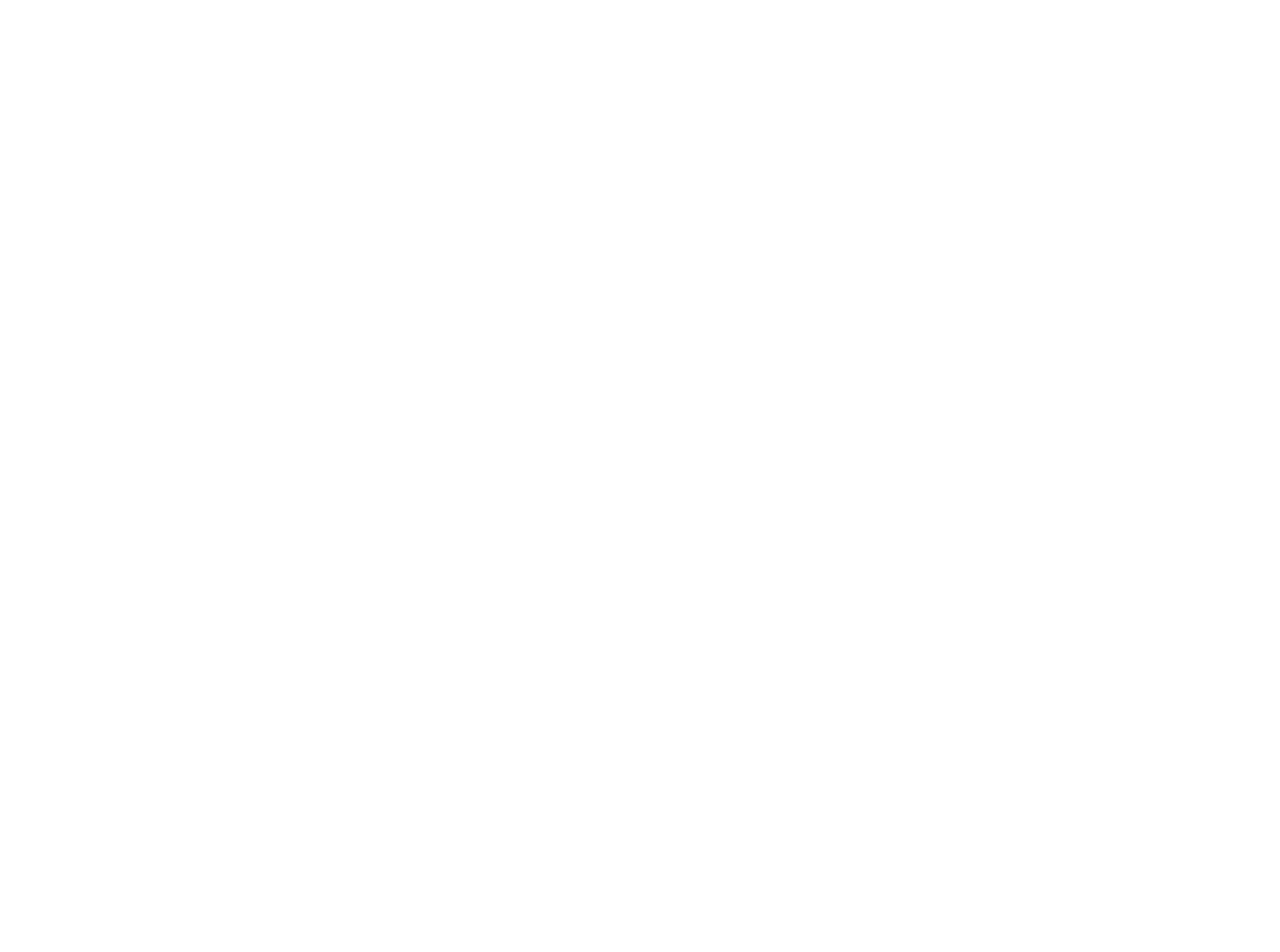
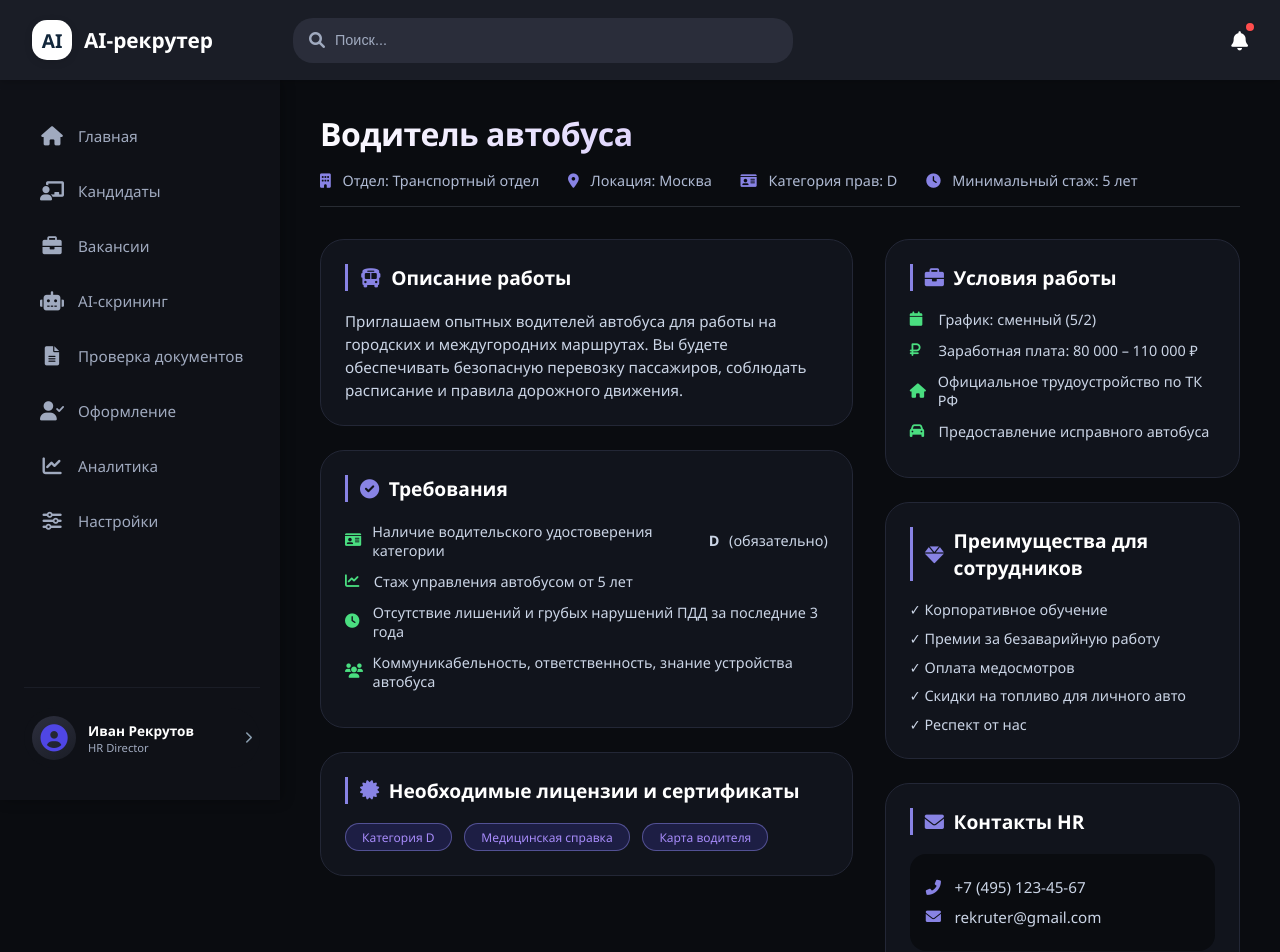
Before and after one commit to CelLecal/AIrecruter, a React (Vite) app in the folder frontend/registration/: page /dashboard/description/1 in a window 1280 px wide. Before the commit this address had no page. Shown: the top 952 px of the page. Before the commit the page ends 800 px from the top, so only its background shows below. Built offline with nearby package versions, Linux system fonts and the light colour scheme.

Commit message:
Описание вакансии

```diff
--- a/frontend/registration/src/App.tsx
+++ b/frontend/registration/src/App.tsx
@@ -5,6 +5,7 @@ import DashboardMain from './components/Dashboard/DashboardMain';
 import Candidates from './components/Candidates/Candidates';
 import CandidatesProfile from './components/Candidates/CandidatesProfile';
 import Vakancies from './components/Vakancies/Vakancies';
+import DescriptionPage from './components/Description/Description';
 
 
 function App() {
@@ -17,6 +18,8 @@ function App() {
                     <Route path="candidates" element={<Candidates />} />
                     <Route path="candidates/:id" element={<CandidatesProfile />} />
                     <Route path="vacancies" element={<Vakancies />} />
+                    <Route path="description/:id" element={<DescriptionPage />} />
+
                 </Route>
             </Routes>
         </BrowserRouter>
--- /dev/null
+++ b/frontend/registration/src/components/Description/Description.module.css
@@ -0,0 +1,198 @@
+.vacancyContainer {
+  width: 100%;
+  color: #ffffff;
+  flex: 1;
+  padding: 32px 40px;
+
+}
+
+
+.vacancyHeader {
+  margin-bottom: 2rem;
+  padding-bottom: 1rem;
+  border-bottom: 1px solid rgba(160, 170, 191, 0.2);
+}
+
+.vacancyHeader h1 {
+  font-size: 2rem;
+  font-weight: 700;
+  margin-bottom: 1rem;
+  letter-spacing: -0.5px;
+  background: linear-gradient(135deg, #fff, #a78bfa);
+  -webkit-background-clip: text;
+  background-clip: text;
+  color: transparent;
+}
+
+.headerMeta {
+  display: flex;
+  flex-wrap: wrap;
+  gap: 1.8rem;
+  font-size: 0.9rem;
+  color: #b0bbd4;
+}
+
+.headerMeta i {
+  margin-right: 0.5rem;
+  color: #8883e4;
+}
+
+.twoColumns {
+  display: flex;
+  gap: 2rem;
+}
+
+.leftColumn {
+  flex: 1.5;
+}
+
+.rightColumn {
+  flex: 1;
+}
+
+.card {
+  background: #11141c;
+  border-radius: 24px;
+  padding: 1.5rem;
+  margin-bottom: 1.5rem;
+  border: 1px solid #232736;
+  transition: all 0.2s ease;
+}
+
+.card:hover {
+  border-color: #4b46b0;
+  box-shadow: 0 8px 20px rgba(0, 0, 0, 0.3);
+}
+
+.card h3 {
+  font-size: 1.2rem;
+  font-weight: 600;
+  margin-bottom: 1.2rem;
+  display: flex;
+  align-items: center;
+  gap: 0.6rem;
+  border-left: 3px solid #8883e4;
+  padding-left: 0.75rem;
+}
+
+.card h3 i {
+  color: #8883e4;
+}
+
+/* Текст описания */
+.card p {
+  font-size: 0.95rem;
+  line-height: 1.5;
+  color: #cbd5e6;
+}
+
+/* Списки требований и условий */
+.requirementsList, .conditionsList {
+  list-style: none;
+  padding-left: 0;
+  margin: 0;
+}
+
+.requirementsList li, .conditionsList li {
+  margin-bottom: 0.75rem;
+  font-size: 0.9rem;
+  color: #cbd5e6;
+  display: flex;
+  align-items: center;
+  gap: 0.6rem;
+}
+
+.requirementsList li i, .conditionsList li i {
+  color: #4ade80;
+  width: 1.2rem;
+}
+
+.licenses {
+  display: flex;
+  flex-wrap: wrap;
+  gap: 0.8rem;
+  margin-top: 0.5rem;
+}
+
+.licenseBadge {
+  background: rgba(79, 70, 229, 0.2);
+  border: 1px solid rgba(136, 131, 228, 0.5);
+  border-radius: 40px;
+  padding: 0.3rem 1rem;
+  font-size: 0.75rem;
+  font-weight: 500;
+  color: #a78bfa;
+}
+
+/* Бонусы */
+.bonusList {
+  display: flex;
+  flex-direction: column;
+  gap: 0.6rem;
+  font-size: 0.9rem;
+  color: #cbd5e6;
+}
+
+/* Контакты */
+.contactInfo {
+  background: #0a0c10;
+  border-radius: 16px;
+  padding: 1rem;
+  margin-bottom: 1.2rem;
+}
+
+.contactInfo p {
+  margin: 0.4rem 0;
+  display: flex;
+  align-items: center;
+  gap: 0.6rem;
+}
+
+.contactInfo i {
+  color: #8883e4;
+  width: 1.2rem;
+}
+
+/* Кнопки */
+.actionButtons {
+  display: flex;
+  gap: 1rem;
+  margin-top: 0.5rem;
+  flex-wrap: wrap;
+}
+
+.actionPrimary {
+  background: linear-gradient(135deg, #4e46e5, #6d28d9);
+  border: none;
+  padding: 0.7rem 1.2rem;
+  border-radius: 14px;
+  color: white;
+  font-weight: 600;
+  font-size: 0.85rem;
+  cursor: pointer;
+  transition: all 0.2s;
+  flex: 1;
+}
+
+.actionPrimary:hover {
+  transform: translateY(-2px);
+  box-shadow: 0 6px 14px rgba(79, 70, 229, 0.4);
+}
+
+.actionSecondary {
+  background: transparent;
+  border: 1px solid #4b5568;
+  padding: 0.7rem 1.2rem;
+  border-radius: 14px;
+  color: #cbd5e6;
+  font-weight: 500;
+  font-size: 0.85rem;
+  cursor: pointer;
+  transition: all 0.2s;
+  flex: 1;
+}
+
+.actionSecondary:hover {
+  background: #1f2937;
+  border-color: #6b7280;
+}
--- /dev/null
+++ b/frontend/registration/src/components/Description/Description.tsx
@@ -0,0 +1,85 @@
+import React from 'react';
+import styles from './Description.module.css';
+
+const DescriptionPage: React.FC = () => {
+    return (
+        <div className={styles.vacancyContainer}>
+            <div className={styles.vacancyHeader}>
+                <h1>Водитель автобуса</h1>
+                <div className={styles.headerMeta}>
+                    <span><i className="fa fa-building"></i> Отдел: Транспортный отдел</span>
+                    <span><i className="fa fa-map-marker-alt"></i> Локация: Москва</span>
+                    <span><i className="fa fa-id-card"></i> Категория прав: D</span>
+                    <span><i className="fa fa-clock"></i> Минимальный стаж: 5 лет</span>
+                </div>
+            </div>
+
+            <div className={styles.twoColumns}>
+                <div className={styles.leftColumn}>
+                    <div className={styles.card}>
+                        <h3><i className="fa fa-bus"></i> Описание работы</h3>
+                        <p>
+                            Приглашаем опытных водителей автобуса для работы на городских и междугородних маршрутах.
+                            Вы будете обеспечивать безопасную перевозку пассажиров, соблюдать расписание и правила дорожного движения.
+                        </p>
+                    </div>
+
+                    <div className={styles.card}>
+                        <h3><i className="fa fa-check-circle"></i> Требования</h3>
+                        <ul className={styles.requirementsList}>
+                            <li><i className="fa fa-id-card"></i> Наличие водительского удостоверения категории <strong>D</strong> (обязательно)</li>
+                            <li><i className="fa fa-chart-line"></i> Стаж управления автобусом от 5 лет</li>
+                            <li><i className="fa fa-clock"></i> Отсутствие лишений и грубых нарушений ПДД за последние 3 года</li>
+                            <li><i className="fa fa-users"></i> Коммуникабельность, ответственность, знание устройства автобуса</li>
+                        </ul>
+                    </div>
+
+                    <div className={styles.card}>
+                        <h3><i className="fa fa-certificate"></i> Необходимые лицензии и сертификаты</h3>
+                        <div className={styles.licenses}>
+                            <div className={styles.licenseBadge}>Категория D</div>
+                            <div className={styles.licenseBadge}>Медицинская справка</div>
+                            <div className={styles.licenseBadge}>Карта водителя</div>
+                        </div>
+                    </div>
+                </div>
+
+                <div className={styles.rightColumn}>
+                    <div className={styles.card}>
+                        <h3><i className="fa fa-briefcase"></i> Условия работы</h3>
+                        <ul className={styles.conditionsList}>
+                            <li><i className="fa fa-calendar"></i> График: сменный (5/2)</li>
+                            <li><i className="fa fa-ruble-sign"></i> Заработная плата: 80 000 – 110 000 ₽</li>
+                            <li><i className="fa fa-home"></i> Официальное трудоустройство по ТК РФ</li>
+                            <li><i className="fa fa-car"></i> Предоставление исправного автобуса </li>
+                        </ul>
+                    </div>
+
+                    <div className={styles.card}>
+                        <h3><i className="fa fa-gem"></i> Преимущества для сотрудников</h3>
+                        <div className={styles.bonusList}>
+                            <span>✓ Корпоративное обучение</span>
+                            <span>✓ Премии за безаварийную работу</span>
+                            <span>✓ Оплата медосмотров</span>
+                            <span>✓ Скидки на топливо для личного авто</span>
+                            <span>✓ Респект от нас</span>
+                        </div>
+                    </div>
+
+                    <div className={styles.card}>
+                        <h3><i className="fa fa-envelope"></i> Контакты HR</h3>
+                        <div className={styles.contactInfo}>
+                            <p><i className="fa fa-phone-alt"></i> +7 (495) 123-45-67</p>
+                            <p><i className="fa fa-envelope"></i> rekruter@gmail.com</p>
+                        </div>
+                        <div className={styles.actionButtons}>
+                            <button className={styles.actionPrimary}>Откликнуться на вакансию</button>
+                        </div>
+                    </div>
+                </div>
+            </div>
+        </div>
+    );
+};
+
+export default DescriptionPage;
--- a/frontend/registration/src/components/Vakancies/Vakancies.tsx
+++ b/frontend/registration/src/components/Vakancies/Vakancies.tsx
@@ -1,5 +1,6 @@
 import React from 'react';
 import styles from './Vakancies.module.css';
+import { Link } from 'react-router-dom'
 
 const VacanciesPage: React.FC = () => {
     return (
@@ -43,7 +44,9 @@ const VacanciesPage: React.FC = () => {
                         </div>
                     </div>
                     <div className={styles.cardActions}>
-                        <button className={styles.detailsButton}>Подробнее</button>
+                        <Link to="/dashboard/description/${vacancy.id}">
+                            <button className={styles.detailsButton}>Подробнее</button>
+                        </Link>
                     </div>
                 </div>
 
@@ -72,7 +75,9 @@ const VacanciesPage: React.FC = () => {
                         </div>
                     </div>
                     <div className={styles.cardActions}>
-                        <button className={styles.detailsButton}>Подробнее</button>
+                        <Link to="/dashboard/description/${vacancy.id}">
+                            <button className={styles.detailsButton}>Подробнее</button>
+                        </Link>
                     </div>
                 </div>
 
@@ -101,7 +106,9 @@ const VacanciesPage: React.FC = () => {
                         </div>
                     </div>
                     <div className={styles.cardActions}>
-                        <button className={styles.detailsButton}>Подробнее</button>
+                        <Link to="/dashboard/description/${vacancy.id}">
+                            <button className={styles.detailsButton}>Подробнее</button>
+                        </Link>
                     </div>
                 </div>
             </div>
```
